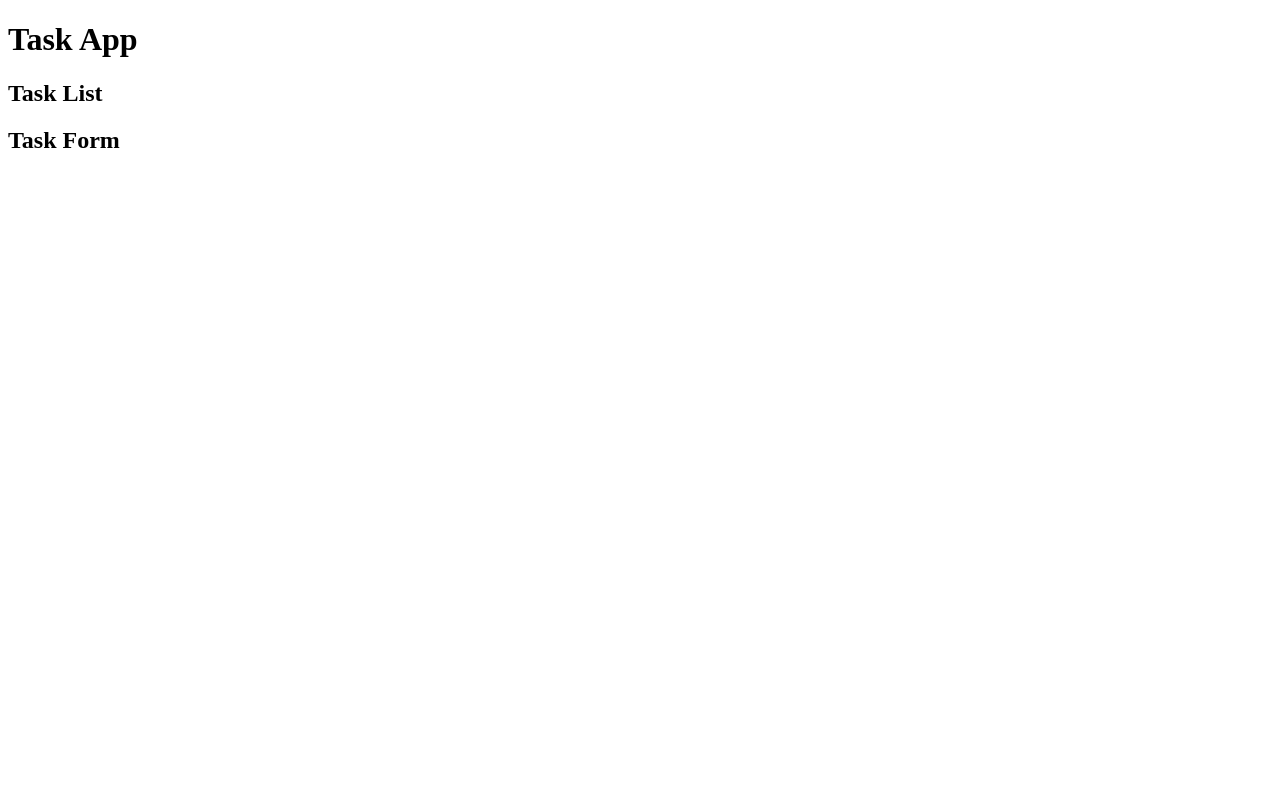
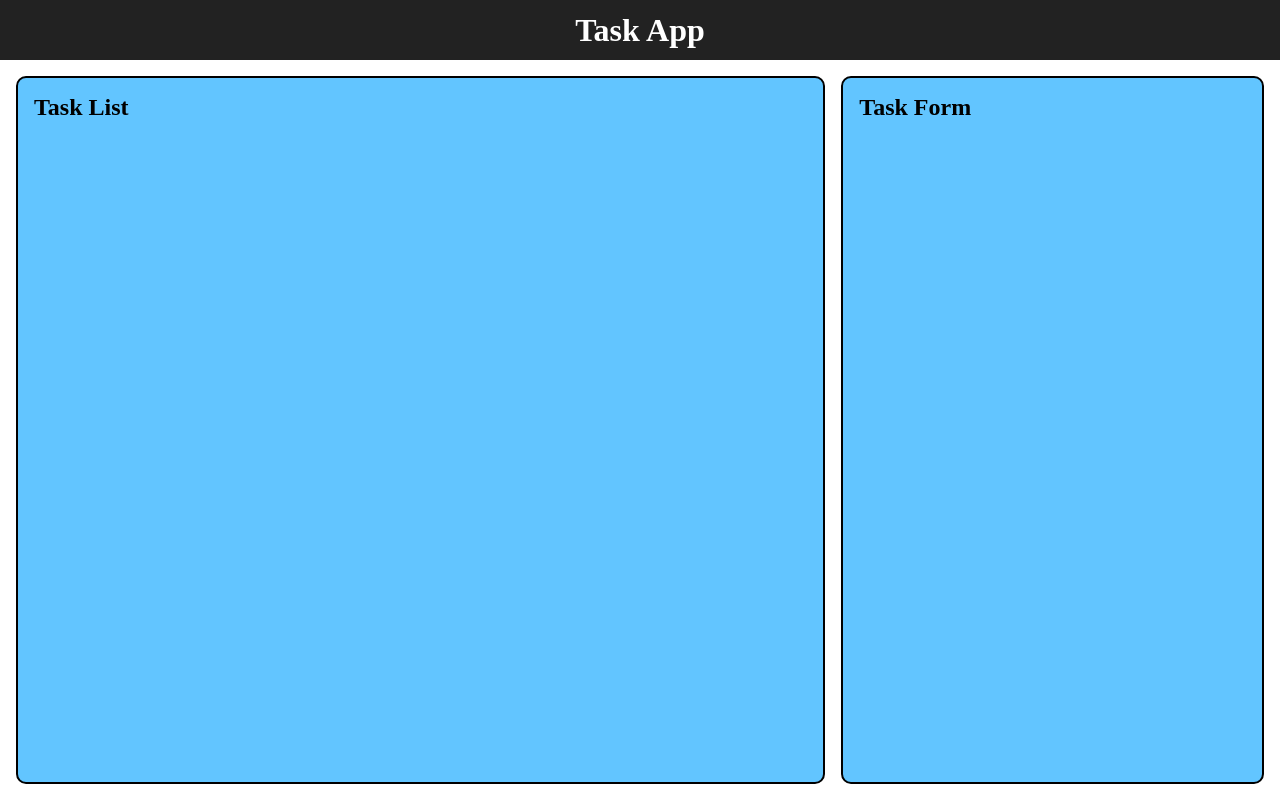
Before and after one commit to boettcherb/TaskManager, a React (Vite) app in the folder client/: page / in a window 1280 px wide. Built offline with nearby package versions, Linux system fonts and the light colour scheme.

Commit message:
Add basic styles for app layout in App.css

```diff
--- a/client/src/App.css
+++ b/client/src/App.css
@@ -0,0 +1,97 @@
+/*
+Apply to all elements (* selector):
+- box-sizing: border-box → ensures width/height include padding + border
+  This makes layout math predictable (no unexpected overflow).
+- margin: 0 → removes default browser margins (e.g., <body> has margin by default)
+- padding: 0 → removes default padding for consistency
+*/
+* {
+    box-sizing: border-box;
+    margin: 0;
+    padding: 0;
+}
+
+/*
+Set a base font-size so rem units are predictable.
+Default browser = 16px, so we keep that explicitly.
+*/
+html {
+    font-size: 16px;
+}
+
+/*
+CSS variables
+ - Header height stored as a variable so layout stays consistent
+*/
+:root {
+    --header-height: 3.75rem;
+}
+
+/*
+Header
+ - `position: fixed` → remove element from normal document flow
+   and pins it relative to the viewport
+ - `top: 0` and `left: 0` → anchors header to top-left corner
+ - `width: 100%` → span full width of the viewport
+ - `height: var(--header-height)` → use CSS variable for consistency
+ - `display: flex` → enable flexbox layout for children
+ - `align-items: center` → vertically center content inside header
+ - `justify-content: center` → horizontally center content inside header
+ - `background` and `color` → set background and text color, respectively
+ - `z-index` → controls stacking order. Higher value ensures header stays
+   above other content
+*/
+.header {
+    position: fixed;
+    top: 0;
+    left: 0;
+    width: 100%;
+    height: var(--header-height);
+    display: flex;
+    align-items: center;
+    justify-content: center;
+    background: #222;
+    color: white;
+    z-index: 1000;
+}
+
+/*
+Main content area
+ - `display: flex` → enables horizontal layout for child panels
+ - `margin-top: var(--header-height)` → pushes content down to avoid being
+   hidden under the fixed header. Must match header height.
+ - `gap: 1rem` → adds space between the left and right panels (better than
+   using margins on the panels themselves)
+ - `padding: 1rem` → adds space inside the container edges for better aesthetics
+*/
+.main-content {
+    display: flex;
+    margin-top: var(--header-height);
+    gap: 1rem;
+    padding: 1rem;
+}
+
+/*
+Panels: left and right
+ - `min-height` → ensures panels fill the viewport height minus header and padding
+ - `padding` → inner spacing for content inside panels
+ - `border` → visible outline around panels
+ - `border-radius` → rounded corners for better aesthetics
+ - `background-color` → sets panel background color
+ - `flex` → controls how much space each panel takes relative to the other. Left panel
+   takes twice as much space as the right panel (2:1 ratio).
+*/
+.left-panel,
+.right-panel {
+    min-height: calc(100vh - var(--header-height) - 2rem);
+    padding: 1rem;
+    border: 0.125rem solid black;
+    border-radius: 0.625rem;
+    background-color: #62c5ff;
+}
+.left-panel {
+    flex: 2;
+}
+.right-panel {
+    flex: 1;
+}
```
Also changed, not shown: 1 other file (tests, documents, lock files or other folders).
